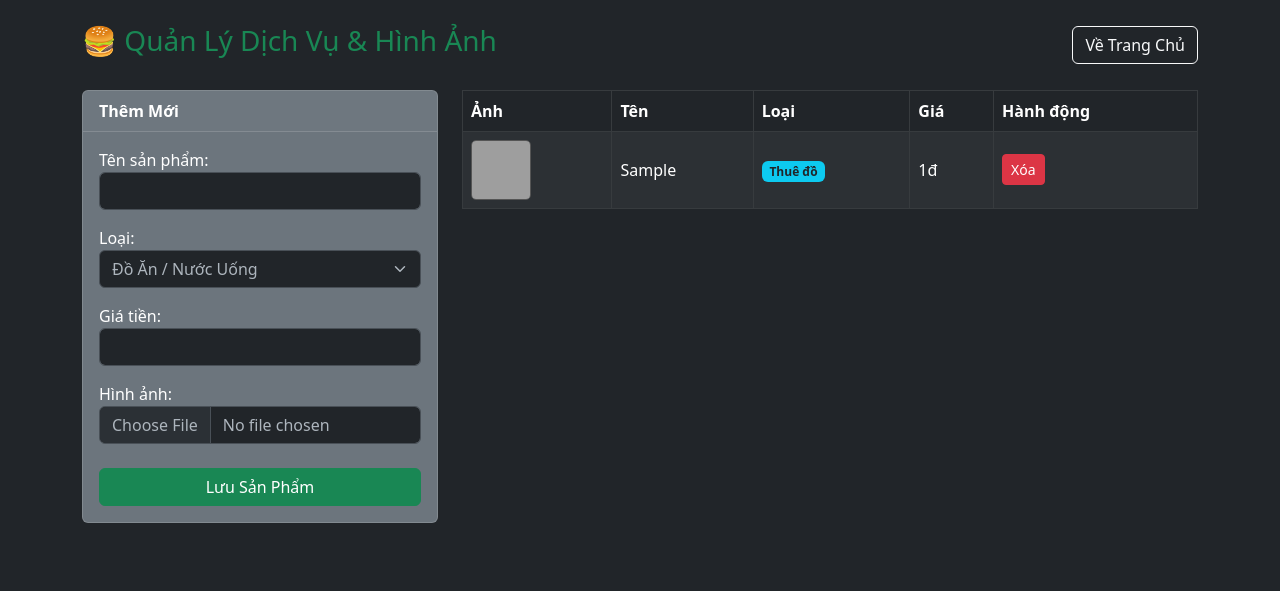
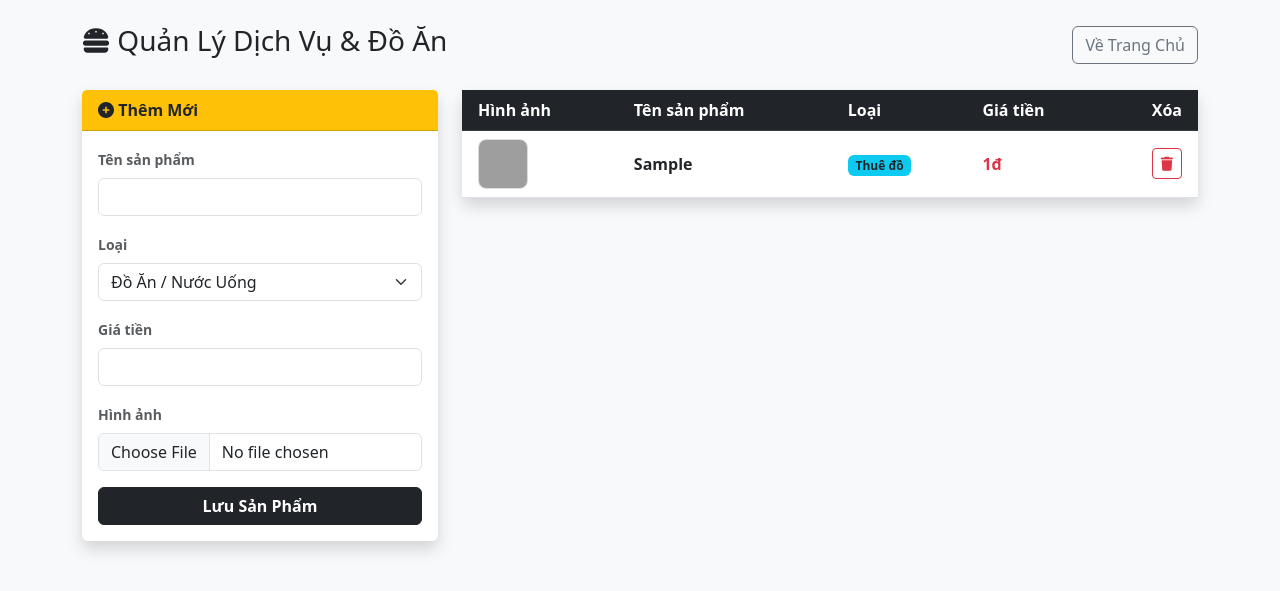
Before and after one commit to MaiDatTien/TheThao333, a Django app: page /san-pham/ in a window 1280 px wide. Shown: the top 591 px of the page. Run offline with Django 5.2, Linux system fonts and the light colour scheme; a user stored in the database is signed in; tables that the repository leaves empty hold one stand-in row (values such as "Sample post"); grey boxes are pictures that could not be loaded.

Commit message:
Add files via upload

```diff
--- a/quanlysan/templates/quanlysan/ds_san_pham.html
+++ b/quanlysan/templates/quanlysan/ds_san_pham.html
@@ -1,69 +1,88 @@
 <!DOCTYPE html>
-<html lang="vi" data-bs-theme="dark">
+<html lang="vi">
 <head>
-    <meta charset="UTF-8">
     <title>Quản Lý Dịch Vụ</title>
+    <meta name="viewport" content="width=device-width, initial-scale=1.0">
     <link href="https://cdn.jsdelivr.net/npm/bootstrap@5.3.0/dist/css/bootstrap.min.css" rel="stylesheet">
-    <style>
-        .sp-thumb { width: 60px; height: 60px; object-fit: cover; border-radius: 5px; border: 1px solid #555; }
-    </style>
+    <link rel="stylesheet" href="https://cdnjs.cloudflare.com/ajax/libs/font-awesome/6.4.0/css/all.min.css">
 </head>
-<body class="bg-dark container mt-4 text-white">
+<body class="bg-light container mt-4 mb-5">
     <div class="d-flex justify-content-between align-items-center mb-4">
-        <h3 class="text-success">🍔 Quản Lý Dịch Vụ & Hình Ảnh</h3>
-        <a href="{% url 'home' %}" class="btn btn-outline-light">Về Trang Chủ</a>
+        <h3 class="text-warning text-dark"><i class="fas fa-hamburger"></i> Quản Lý Dịch Vụ & Đồ Ăn</h3>
+        <a href="{% url 'home' %}" class="btn btn-outline-secondary">Về Trang Chủ</a>
     </div>
 
     <div class="row">
-        <div class="col-md-4 mb-3">
-            <div class="card bg-secondary text-white">
-                <div class="card-header fw-bold">Thêm Mới</div>
+        <div class="col-md-4 mb-4">
+            <div class="card shadow border-0">
+                <div class="card-header bg-warning fw-bold text-dark">
+                    <i class="fas fa-plus-circle"></i> Thêm Mới
+                </div>
                 <div class="card-body">
                     <form method="POST" enctype="multipart/form-data">
                         {% csrf_token %}
-                        {{ form.as_p }}
-                        <button class="btn btn-success w-100 mt-2">Lưu Sản Phẩm</button>
+                        {% for field in form %}
+                        <div class="mb-3">
+                            <label class="form-label small fw-bold text-muted">{{ field.label }}</label>
+                            {{ field }}
+                        </div>
+                        {% endfor %}
+                        <button class="btn btn-dark w-100 fw-bold">Lưu Sản Phẩm</button>
                     </form>
                 </div>
             </div>
         </div>
 
         <div class="col-md-8">
-            <table class="table table-dark table-striped table-bordered align-middle">
-                <thead>
+            <div class="card shadow border-0">
+                <div class="card-body p-0">
+                    <table class="table table-hover align-middle mb-0">
+                        <thead class="table-dark">
                             <tr>
-                        <th>Ảnh</th>
-                        <th>Tên</th>
+                                <th class="ps-3">Hình ảnh</th>
+                                <th>Tên sản phẩm</th>
                                 <th>Loại</th>
-                        <th>Giá</th>
-                        <th>Hành động</th>
+                                <th>Giá tiền</th>
+                                <th class="text-end pe-3">Xóa</th>
                             </tr>
                         </thead>
                         <tbody>
                             {% for sp in san_pham %}
                             <tr>
-                        <td>
+                                <td class="ps-3">
                                     {% if sp.hinh_anh %}
-                                <img src="{{ sp.hinh_anh.url }}" class="sp-thumb">
+                                        <img src="{{ sp.hinh_anh.url }}" style="width: 50px; height: 50px; object-fit: cover; border-radius: 8px; border: 1px solid #ddd;">
                                     {% else %}
-                                <span class="text-muted small">Không có</span>
+                                        <div class="bg-secondary text-white rounded d-flex align-items-center justify-content-center" style="width: 50px; height: 50px;">
+                                            <i class="fas fa-box"></i>
+                                        </div>
                                     {% endif %}
                                 </td>
-                        <td>{{ sp.ten_sp }}</td>
+                                <td class="fw-bold">{{ sp.ten_sp }}</td>
                                 <td>
-                            {% if sp.loai == 'THUE' %} <span class="badge bg-info text-dark">Thuê đồ</span>
-                            {% else %} <span class="badge bg-warning text-dark">Đồ ăn</span>
+                                    {% if sp.loai == 'DO_AN' %}
+                                        <span class="badge bg-success">Đồ ăn/Nước</span>
+                                    {% else %}
+                                        <span class="badge bg-info text-dark">Thuê đồ</span>
                                     {% endif %}
                                 </td>
-                        <td>{{ sp.gia }}đ</td>
-                        <td>
-                            <a href="{% url 'xoa_san_pham' sp.pk %}" class="btn btn-sm btn-danger" onclick="return confirm('Xóa?')">Xóa</a>
+                                <td class="text-danger fw-bold">{{ sp.gia }}đ</td>
+                                <td class="text-end pe-3">
+                                    <a href="{% url 'xoa_san_pham' sp.pk %}" class="btn btn-sm btn-outline-danger" onclick="return confirm('Xóa sản phẩm này?')">
+                                        <i class="fas fa-trash"></i>
+                                    </a>
                                 </td>
+                            </tr>
+                            {% empty %}
+                            <tr>
+                                <td colspan="5" class="text-center py-4 text-muted">Chưa có sản phẩm nào.</td>
                             </tr>
                             {% endfor %}
                         </tbody>
                     </table>
                 </div>
             </div>
+        </div>
+    </div>
 </body>
 </html>
```
Lines whose indentation alone changed are shown as unchanged.
